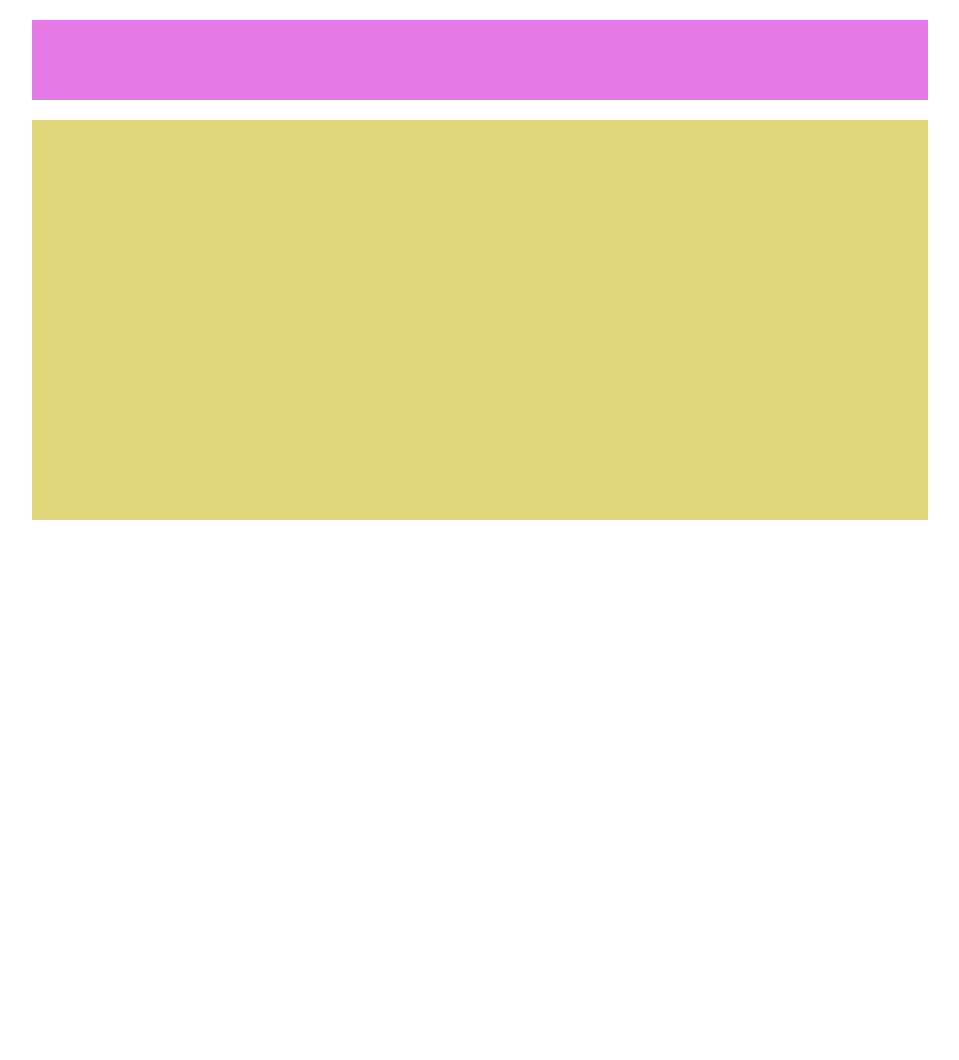
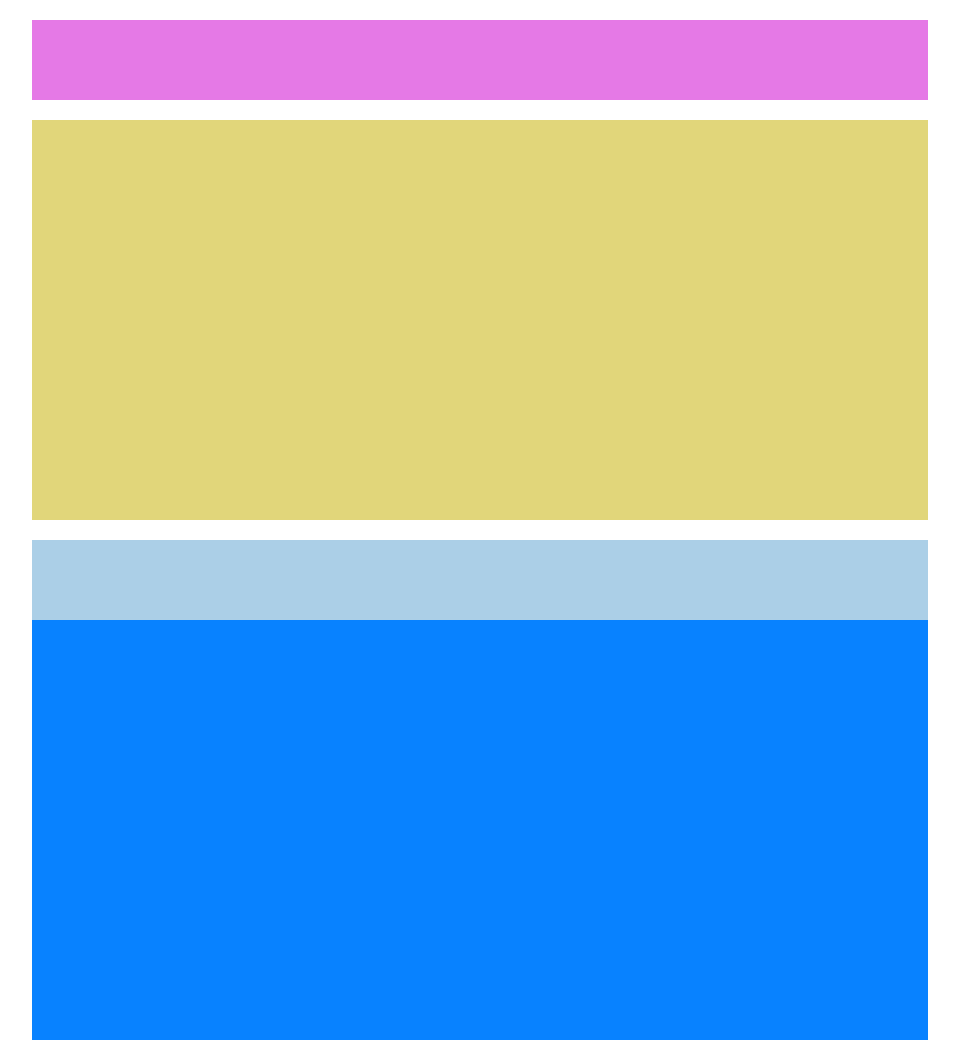
Before and after one commit to Zaplatynskyy/htmlcss-struttura-wp, a plain HTML site: page index.html in a window 1280 px wide. Shown: the whole page, without its empty margins (160-1119 px from the left). Before the commit the page ends 800 px from the top, so only its background shows below. Drawn offline with Linux system fonts and the light colour scheme.

Commit message:
sezione main top

```diff
--- a/css/style.css
+++ b/css/style.css
@@ -18,8 +18,11 @@
 /* proprietà header */
 
 
+/* proprietà main */
 
-/* *****debug***** */
+
+
+/* **********debug********** */
 
 .header_top.debug{
     height: 80px;
@@ -30,3 +33,13 @@
     height: 400px;
     background-color: #e1d67a;
 }
+
+main.debug{
+   height: 500px;
+   background-color: #0882ff;
+}
+
+.main_top.debug{
+    height: 80px;
+    background-color: #abcfe7;
+}
--- a/index.html
+++ b/index.html
@@ -19,7 +19,12 @@
             <div class="header_bottom mb_20 debug"></div>
         </header>
 
-        <main>
+        <main class="debug">
+
+            <!-- sezione della main superiore -->
+            <div class="main_top debug">
+
+            </div>
 
         </main>
 
```
